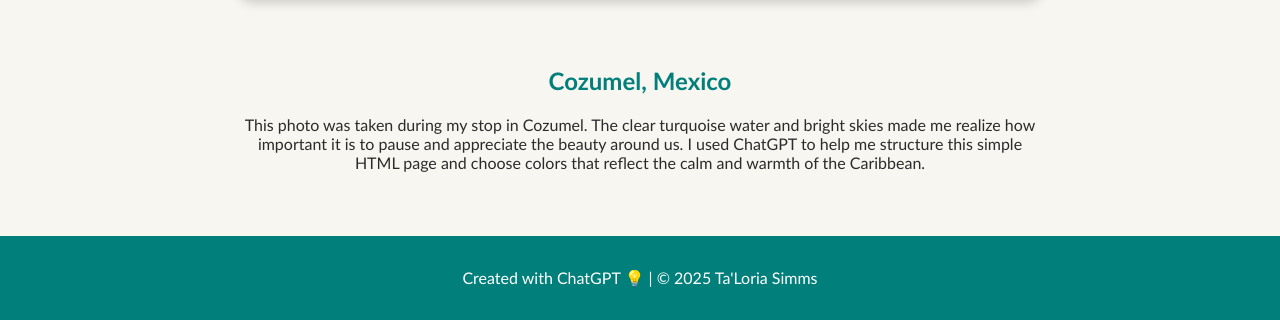
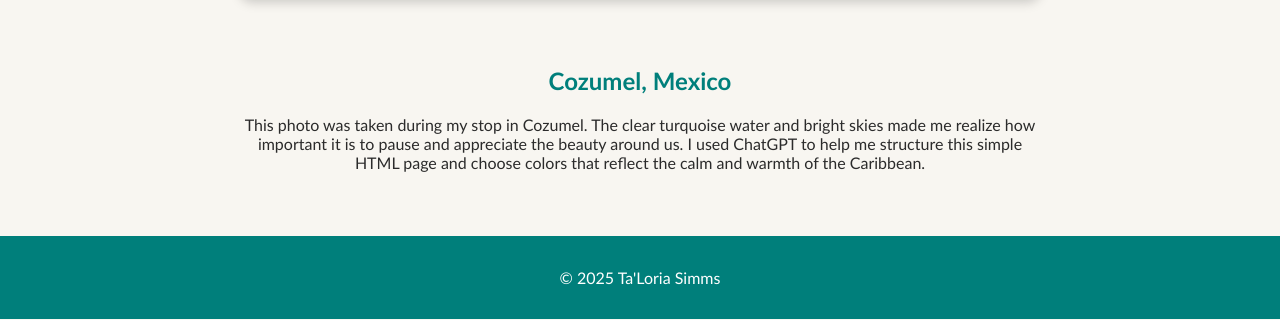
Before and after one commit to tsimms5/M10-AI-TravelPage, a plain HTML site: page index.html in a window 1280 px wide. Shown: the part 815-1135 px from the top of the page. Drawn offline with Linux system fonts and the light colour scheme.

Commit message:
Update index.html

```diff
--- a/index.html
+++ b/index.html
@@ -60,7 +60,7 @@
   </section>
 
   <footer>
-    <p>Created with ChatGPT 💡 | © 2025 Ta'Loria Simms</p>
+    <p>© 2025 Ta'Loria Simms</p>
   </footer>
 </body>
 </html>
```
